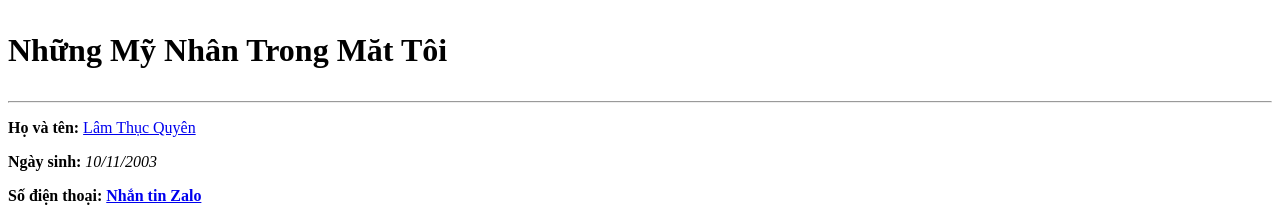
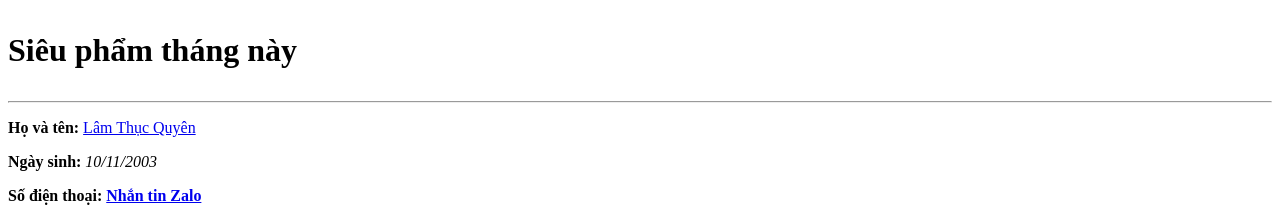
Before and after one commit to DuyinfoSec/Sieu-pham, a plain HTML site: page index.html in a window 1280 px wide. Shown: the top 218 px of the page. Drawn offline with Linux system fonts and the light colour scheme.

Commit message:
Chỉnh sửa file index.html

```diff
--- a/index.html
+++ b/index.html
@@ -6,7 +6,7 @@
     <title>My Crush</title>
   </head>
 
-    <h1><p>Những Mỹ Nhân Trong Măt Tôi</p></h1>
+    <h1><p>Siêu phẩm tháng này</p></h1>
 <hr>
     <p>
       <b>Họ và tên:</b>
```
